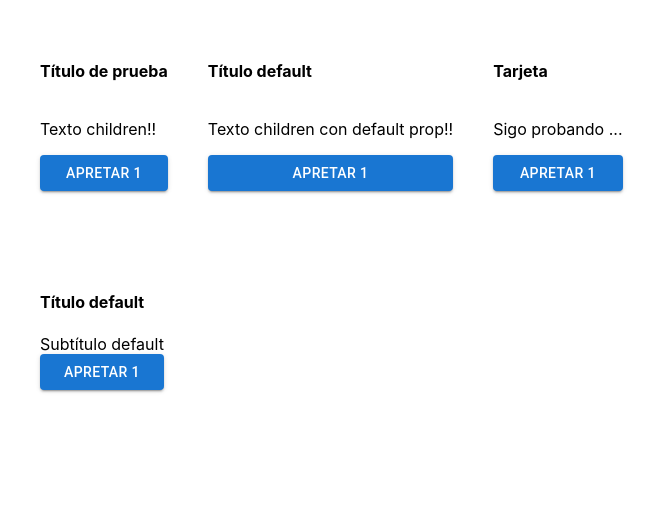
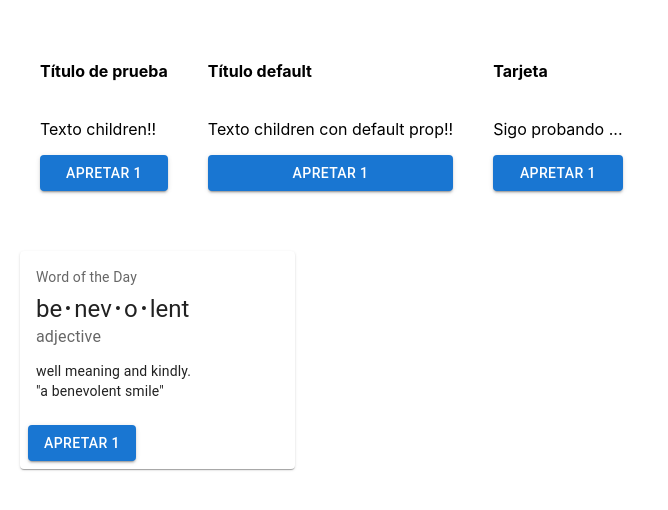
Before and after one commit to mattid89/react-typescript, a React (Create React App) app: page / in a window 1280 px wide. Shown: the top 510 px of the page, without its empty margins (0-668 px from the left). Built offline with nearby package versions, Linux system fonts and the light colour scheme.

Commit message:
jugando con las cards de UI Material

```diff
--- a/src/Components/MyCard/MyCard.tsx
+++ b/src/Components/MyCard/MyCard.tsx
@@ -1,6 +1,6 @@
 import React, { useState } from 'react'
 import PropTypes from 'prop-types'
-import { Button } from '@mui/material'
+import { Box, Button, Card, CardActions, CardContent, Typography } from '@mui/material'
 // import AccessibilityOutlinedIcon from '@mui/icons-material/AccessibilityOutlined';
 
 const MyCard = ({ title, subtitle }: { title: string, subtitle: string }) => {
@@ -11,18 +11,68 @@ const MyCard = ({ title, subtitle }: { title: string, subtitle: string }) => {
 
       const handleClick = (event: React.MouseEvent<HTMLButtonElement, MouseEvent>) => setNumero(numero + 1)
 
+      // const cardStyle = {
+      //       color: '#333',
+      //       border: '1px solid gray',
+      //       borderRadius: '3px'
+      // }
+
+      const bull = (
+            <Box
+              component="span"
+              sx={{ display: 'inline-block', mx: '2px', transform: 'scale(0.8)' }}
+            >
+              •
+            </Box>
+          );
 
       return (
-            <div className="flex-column padding">
-                  <h4>{title}</h4>
-                  <div>{subtitle}</div>
-                  <Button
-                        onClick={(event) => handleClick(event)}
-                        variant="contained"
-                        >Apretar {numero}
-                  </Button>
-                        {/* <svg data-testid="AccessibilityOutlinedIcon"></svg> */}
-            </div>
+            // <div
+            //       // style={cardStyle}
+            //       className="flex-column padding"
+            // >
+
+            //       <h4>{title}</h4>
+            //       <div>
+            //             <p>{subtitle}</p>
+            //       </div>
+            //       <Button
+            //             onClick={(event: React.MouseEvent<HTMLButtonElement, MouseEvent>) => handleClick(event)}
+            //             variant="contained"
+            //             >Apretar {numero}
+            //       </Button>
+            //             {/* <svg data-testid="AccessibilityOutlinedIcon"></svg> */}
+            // </div>
+
+            <Card sx={{ minWidth: 275 }}>
+
+                  <CardContent>
+                        <Typography sx={{ fontSize: 14 }} color="text.secondary" gutterBottom>
+                              Word of the Day
+                        </Typography>
+                        <Typography variant="h5" component="div">
+                              be{bull}nev{bull}o{bull}lent
+                        </Typography>
+                        <Typography sx={{ mb: 1.5 }} color="text.secondary">
+                              adjective
+                        </Typography>
+                        <Typography variant="body2">
+                              well meaning and kindly.
+                              <br />
+                              {'"a benevolent smile"'}
+                        </Typography>
+                  </CardContent>
+
+                  <CardActions>
+                        <Button
+                              onClick={(event: React.MouseEvent<HTMLButtonElement, MouseEvent>) => handleClick(event)}
+                              variant="contained"
+                        >
+                              Apretar {numero}
+                        </Button>
+                  </CardActions>
+
+            </Card>
       )
 }
 
```
Also changed, not shown: 1 other file (tests, documents, lock files or other folders).
